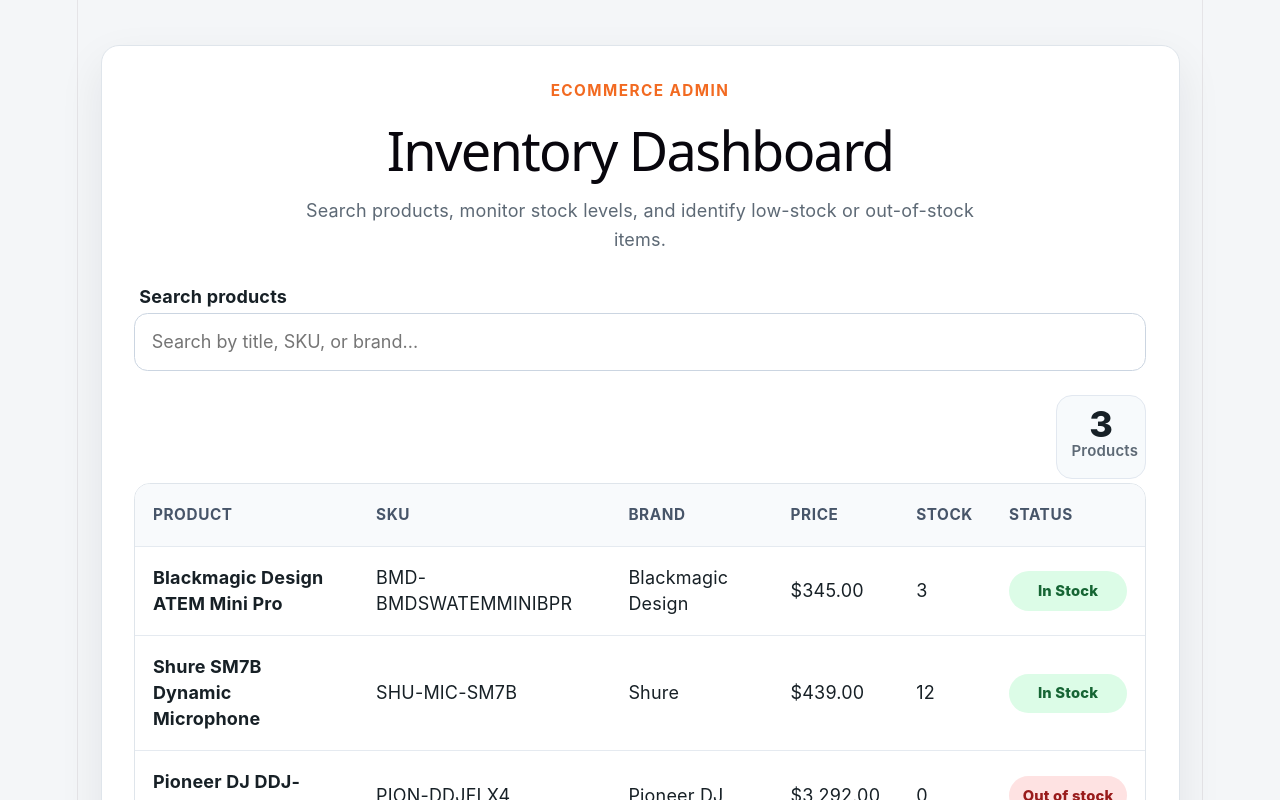
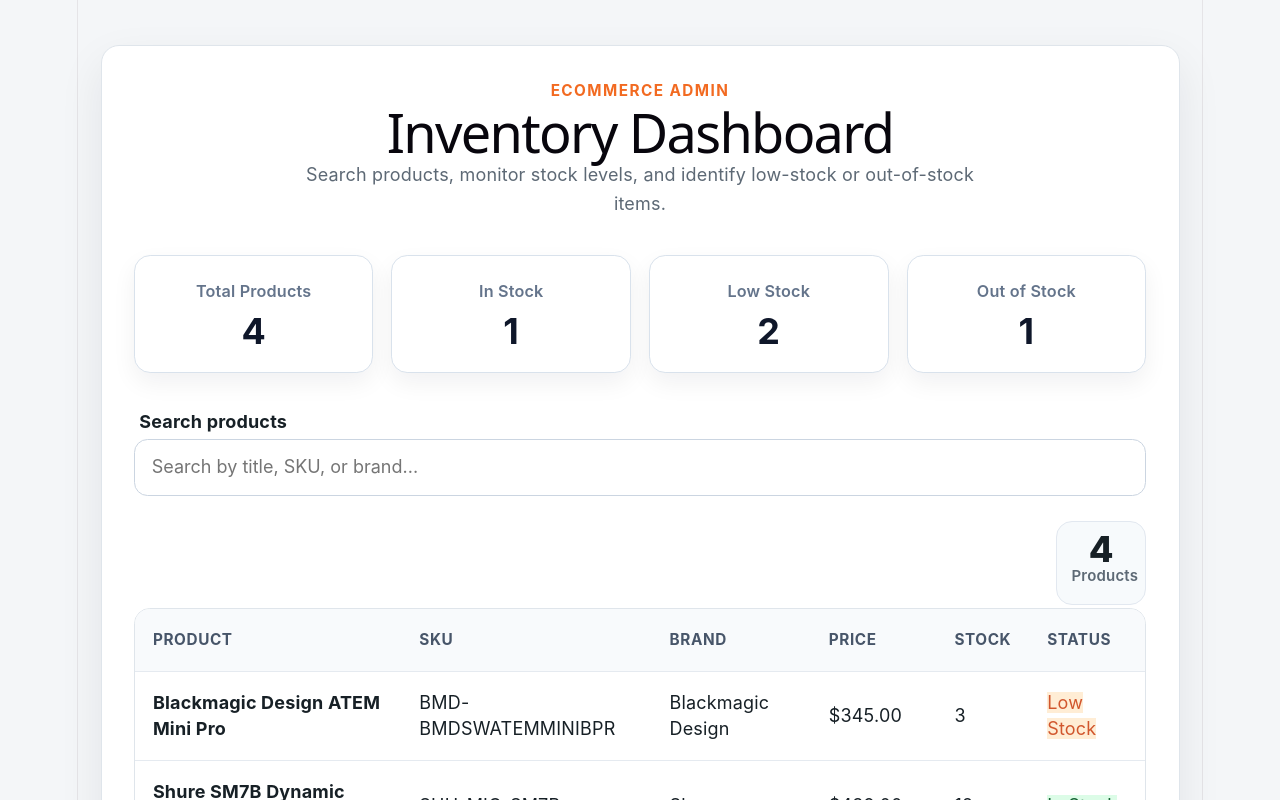
Before and after one commit to hazedrops/React_ecommerce-admin-dashboard, a React (Vite) app: page / in a window 1280 px wide. Shown: the top 800 px of the page. Built offline with nearby package versions, Linux system fonts and the light colour scheme.

Commit message:
Add inventory summary cards and shared status helper

```diff
--- a/src/App.css
+++ b/src/App.css
@@ -24,6 +24,7 @@
   padding: 2.5rem 1.25rem;
 }
 
+/* Dashboard */
 .dashboard {
   width: 100%;
   margin: 0 auto;
@@ -87,6 +88,38 @@
   font-weight: 600;
 }
 
+/* Inventory Summary Section */
+.inventory-summary {
+  display: grid;
+  grid-template-columns: repeat(4, minmax(0, 1fr));
+  gap: 1rem;
+  margin: 2rem 0;
+}
+
+.summary-card {
+  padding: 1.25rem;
+  border: 1px solid #d9e2ec;
+  border-radius: 0.9rem;
+  background-color: #ffffff;
+  box-shadow: 0 10px 24px rgba(15, 23, 42, 0.06);
+}
+
+.summary-label {
+  display: block;
+  margin-bottom: 0.5rem;
+  color: #64748b;
+  font-size: 0.9rem;
+  font-weight: 600;
+}
+
+.summary-value {
+  display: block;
+  color: #0f172a;
+  font-size: 2rem;
+  line-height: 1;
+}
+
+/* Search Bar Section */
 .search-bar {
   margin-bottom: 1.375rem;
 }
@@ -113,6 +146,8 @@
   border-color: #f26a21;
 }
 
+
+/* Product Table */
 .table-wrapper {
   overflow-x: auto;
   border: 1px solid #dfe5eb;
@@ -205,4 +240,14 @@
   .dashboard__count {
     width: 100%;
   }
+
+  .inventory-summary {
+    grid-template-columns: repeat(2, minmax(0, 1fr));
+  }
 }
+
+@media (max-width: 520px) {
+  .inventory-summary {
+    grid-template-columns: 1fr;
+  }
+}
--- a/src/App.jsx
+++ b/src/App.jsx
@@ -2,6 +2,8 @@
 import "./App.css"
 import SearchBar from "./components/SearchBar"
 import ProductTable from "./components/ProductTable"
+import InventorySummary from "./components/InventorySummary"
+import { getInventoryStatus } from "./utils/inventoryStatus"
 
 const products = [
   {
@@ -11,7 +13,7 @@
     brand: "Blackmagic Design",
     price: 345,
     stockQuantity: 3,
-    lowStockThreashold: 5,
+    lowStockThreshold: 5,
   },
   {
     id: 2,
@@ -20,7 +22,7 @@
     brand: "Shure",
     price: 439,
     stockQuantity: 12,
-    lowStockThreashold: 5,
+    lowStockThreshold: 5,
   },
   {
     id: 3,
@@ -29,7 +31,16 @@
     brand: "Pioneer DJ",
     price: 3292,
     stockQuantity: 0,
-    lowStockThreashold: 5,
+    lowStockThreshold: 5,
+  },
+  {
+    id: 4,
+    title: "AKG P120 General Purpose Recording Microphone",
+    sku: "AKG-MIC-P120",
+    brand: "AKG",
+    price: 129,
+    stockQuantity: 4,
+    lowStockThreshold: 5,
   },
 ]
 
@@ -52,21 +63,44 @@
     })
   }, [searchValue])
 
+  const inventorySummary = useMemo(() => {
+    return filteredProducts.reduce(
+      (summary, product) => {
+        const status = getInventoryStatus(product)
+
+        summary.totalProducts += 1
+        summary[status] += 1
+
+        return summary
+      },
+      {
+        totalProducts: 0,
+        inStock: 0,
+        lowStock: 0,
+        outOfStock: 0,
+      },
+    )
+  }, [filteredProducts])
+
   return (
     <main className='app'>
       <section className='dashboard' aria-labelledby='dashboard-title'>
         <div className='dashboard__header'>
+          <div>
             <p className='dashboard__eyebrow'>eCommerce Admin</p>
             <h1 id='dashboard-title'>Inventory Dashboard</h1>
             <p className='dashboard__description'>
               Search products, monitor stock levels, and identify low-stock or
               out-of-stock items.
             </p>
+          </div>
         </div>
+
+        <InventorySummary summary={inventorySummary} />
 
         <SearchBar searchValue={searchValue} onSearchChange={setSearchValue} />
 
-        <div className='dashboard__count' area-label='Visible product count'>
+        <div className='dashboard__count' aria-label='Visible product count'>
           <span>{filteredProducts.length} </span>
           <small>
             {filteredProducts.length === 1 ? "Product" : "Products"}
--- /dev/null
+++ b/src/components/InventorySummary.jsx
@@ -0,0 +1,27 @@
+function InventorySummary({summary}) {
+  return (
+    <section className='inventory-summary' aria-label='Inventory summary'>
+      <article className='summary-card'>
+        <span className='summary-label'>Total Products</span>
+        <strong className='summary-value'>{summary.totalProducts}</strong>
+      </article>
+
+      <article className='summary-card'>
+        <span className='summary-label'>In Stock</span>
+        <strong className='summary-value'>{summary.inStock}</strong>
+      </article>
+
+      <article className='summary-card'>
+        <span className='summary-label'>Low Stock</span>
+        <strong className='summary-value'>{summary.lowStock}</strong>
+      </article>
+
+      <article className='summary-card'>
+        <span className='summary-label'>Out of Stock</span>
+        <strong className='summary-value'>{summary.outOfStock}</strong>
+      </article>
+    </section>
+  )
+}
+
+export default InventorySummary
--- a/src/components/ProductRow.jsx
+++ b/src/components/ProductRow.jsx
@@ -1,10 +1,12 @@
 import StatusBadge from "./StatusBadge"
 
+const priceFormatter = new Intl.NumberFormat("en-US", {
+  style: "currency",
+  currency: "USD",
+})
+
 function ProductRow({ product }) {
-  const formattedPrice = new Intl.NumberFormat("en-US", {
-    style: "currency",
-    currency: "USD",
-  }).format(product.price)
+  const formattedPrice = priceFormatter.format(product.price)
 
   return (
     <tr>
@@ -16,10 +18,7 @@
       <td>{formattedPrice}</td>
       <td>{product.stockQuantity}</td>
       <td>
-        <StatusBadge
-          stockQuantity={product.stockQuantity}
-          lowStockThreashold={product.lowStockThreshold}
-        />
+        <StatusBadge product={ product } />
       </td>
     </tr>
   )
--- a/src/components/StatusBadge.jsx
+++ b/src/components/StatusBadge.jsx
@@ -1,25 +1,26 @@
-function getInventoryStatus(stockQuantity, lowStockThreshold) {
-  if (stockQuantity === 0) {
-    return "Out of stock"
-  }
+import { getInventoryStatus } from "../utils/inventoryStatus"
 
-  if (stockQuantity <= lowStockThreshold) {
-    return "Low Stock"
-  }
-
-  return "In Stock"
+const statusConfig = {
+  inStock: {
+    label: "In Stock",
+    className: "status-badge--in-stock",
+  },
+  lowStock: {
+    label: "Low Stock",
+    className: "status-badge--low-stock",
+  },
+  outOfStock: {
+    label: "Out of Stock",
+    className: "status-badge--out-of-stock",
+  },
 }
 
-function StatusBadge({ stockQuantity, lowStockThreshold }) {
-  const status = getInventoryStatus(stockQuantity, lowStockThreshold)
+function StatusBadge({ product }) {
+  const status = getInventoryStatus(product)
 
-  const statusClassName = status.toLowerCase().replaceAll(" ", "-")
+  const currentStatus = statusConfig[status]
 
-  return (
-    <span className={`status-badge status-badge--${statusClassName}`}>
-      {status}
-    </span>
-  )
+  return <span className={currentStatus.className}>{currentStatus.label}</span>
 }
 
 export default StatusBadge
--- /dev/null
+++ b/src/utils/inventoryStatus.js
@@ -0,0 +1,11 @@
+export function getInventoryStatus(product) {
+  if (product.stockQuantity === 0) {
+    return "outOfStock"
+  }
+
+  if (product.stockQuantity <= product.lowStockThreshold) {
+    return "lowStock"
+  }
+
+  return "inStock"
+}
```
